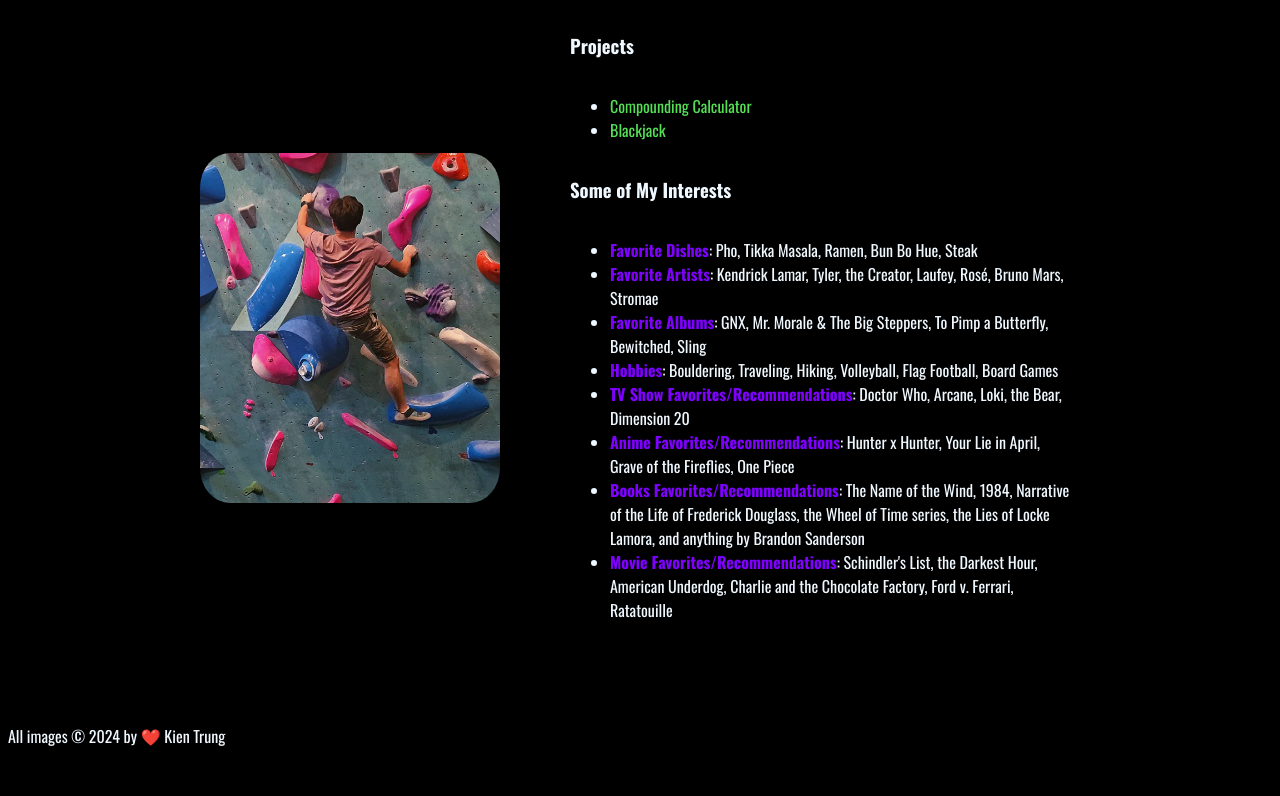
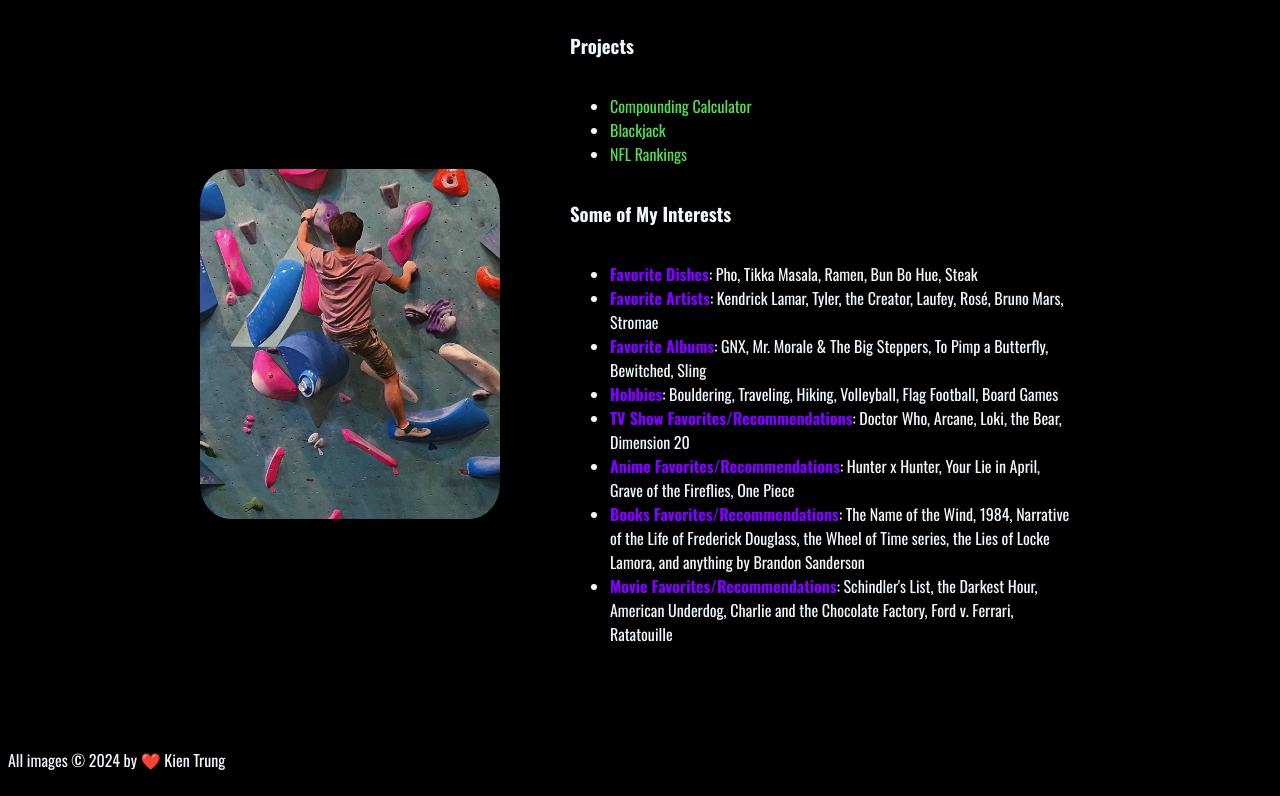
Before and after one commit to k-tru/personal-website, a plain HTML site: page index.html in a window 1280 px wide. Shown: the part 772-1568 px from the top of the page. Before the commit the page ends 1544 px from the top, so only its background shows below. Drawn offline with nearby package versions, Linux system fonts and the light colour scheme; a web font is replaced by a local one.

Commit message:
Updated a new NFL Ranking project to the website

```diff
--- a/index.html
+++ b/index.html
@@ -70,6 +70,7 @@
                         <ul>
                             <li><a class="projects" href="custom-calculator/calculator.html">Compounding Calculator</a></li>
                             <li><a class="projects" href="https://blackjack-kt.netlify.app/">Blackjack</a></li>
+                            <li><a class="projects" href="https://nfl-rankings-three.vercel.app/">NFL Rankings</a></li>
                         </ul>
                         <h3>Some of My Interests</h3>
                         <ul>
```
